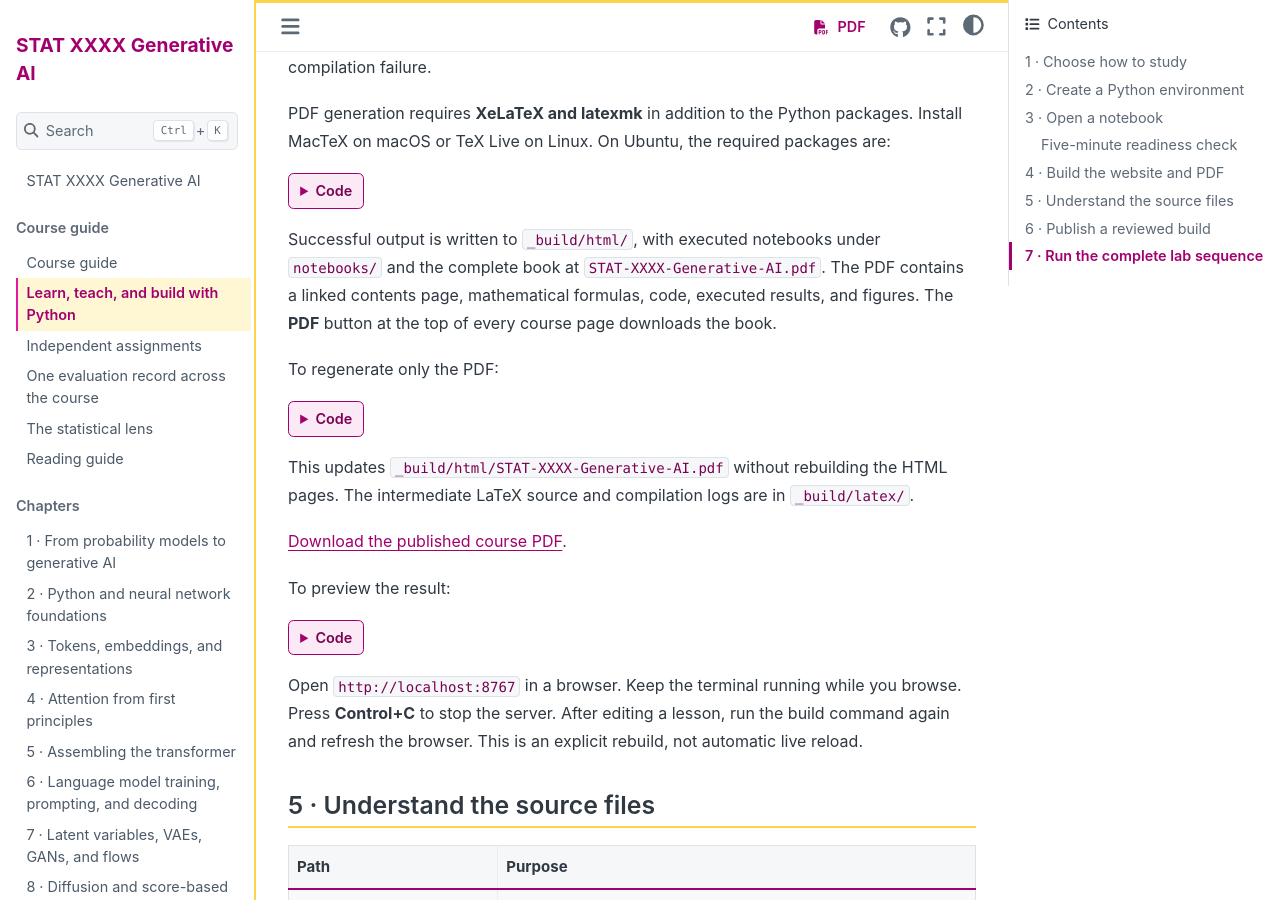
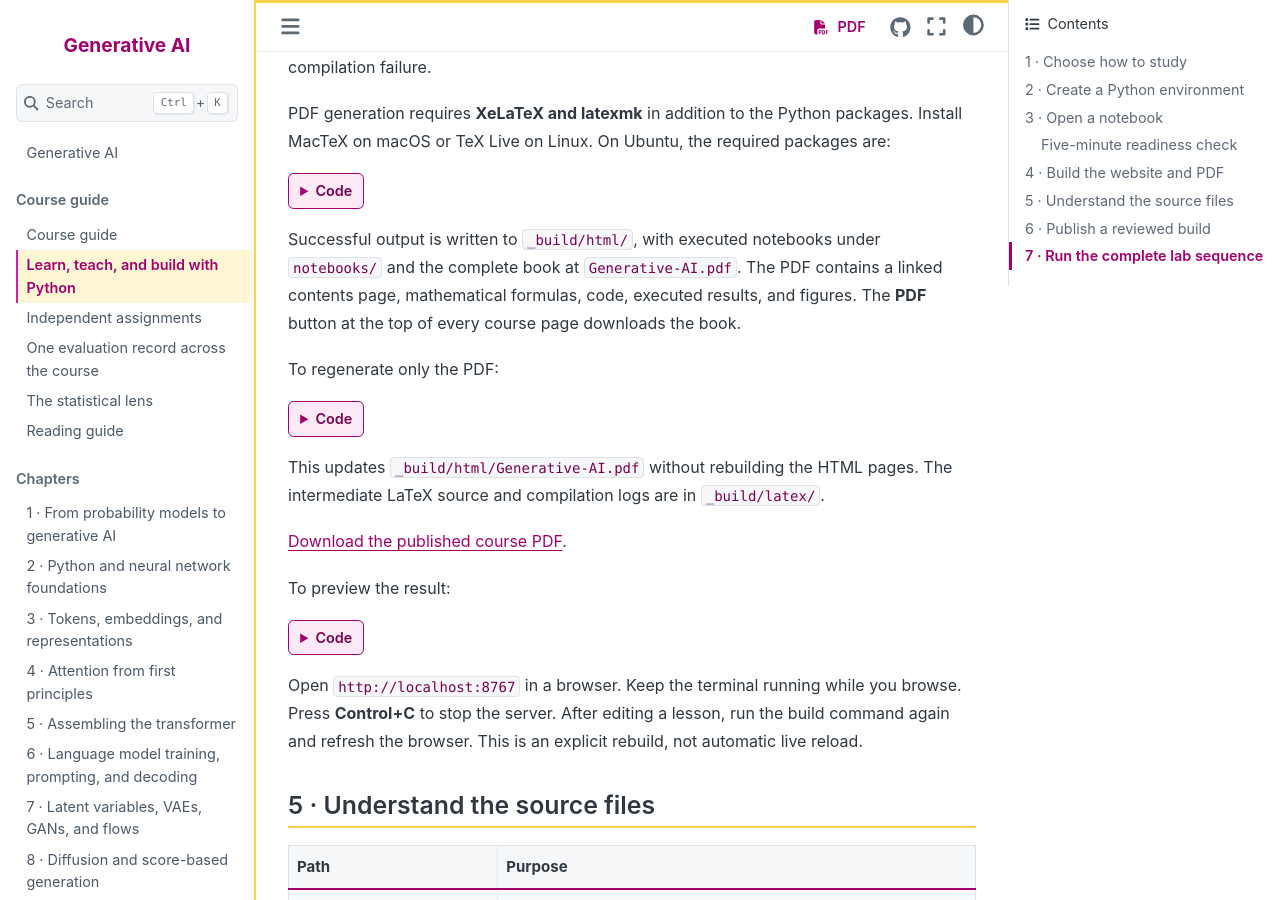
Before and after one commit to chikuang/Teaching-GenAI, a Sphinx documentation site: the page built from docs/python-workflow.md, in a window 1280 px wide and 900 px high, scrolled down 2680 px. Built offline with Sphinx 7.4.7 and the Sphinx Book theme 1.1.4, drawn with Linux system fonts in a browser that asks for light colours; some of the changed text lies outside the part shown.

Commit message:
Use Generative AI as the course and book title

````diff
--- a/docs/_templates/course-pdf-button.html
+++ b/docs/_templates/course-pdf-button.html
@@ -1,5 +1,5 @@
 <a class="btn btn-sm nav-link course-pdf-button"
-   href="{{ pathto(course_pdf, 1) if course_has_pdf else 'https://chikuang.github.io/teaching/genai/STAT-XXXX-Generative-AI.pdf' }}" download
+   href="{{ pathto(course_pdf, 1) if course_has_pdf else 'https://chikuang.github.io/teaching/genai/Generative-AI.pdf' }}" download
    title="Download the complete course PDF" aria-label="Download course PDF">
   <i class="fa-solid fa-file-pdf" aria-hidden="true"></i> <span>PDF</span>
 </a>
--- a/docs/conf.py
+++ b/docs/conf.py
@@ -4,7 +4,7 @@ import sys
 
 sys.path.insert(0, str(Path(__file__).parent / "_ext"))
 
-project = "STAT XXXX Generative AI"
+project = "Generative AI"
 author = "Chi-Kuang Yeh"
 copyright_year = "2026"
 copyright = f"{copyright_year}, {author}"
@@ -28,7 +28,7 @@ templates_path = ["_templates"]
 html_baseurl = "https://chikuang.github.io/teaching/genai/"
 html_context = {
     "default_mode": "auto",
-    "course_pdf": "STAT-XXXX-Generative-AI.pdf",
+    "course_pdf": "Generative-AI.pdf",
     "copyright_year": copyright_year,
     "author_url": "https://chikuang.github.io/",
 }
@@ -48,9 +48,9 @@ html_theme_options = {
     "show_toc_level": 2,
     "navigation_depth": 3,
     "home_page_in_toc": True,
-    "logo": {"text": "STAT XXXX Generative AI"},
+    "logo": {"text": project},
     "footer_content_items": ["copyright.html", "last-updated.html", "extra-footer.html"],
-    "extra_footer": "STAT XXXX Generative AI",
+    "extra_footer": project,
 }
 html_show_sourcelink = True
 html_show_sphinx = False
@@ -65,7 +65,7 @@ html_copy_source = True
 
 # The same chapter tree and executed examples form the downloadable course book.
 latex_engine = "xelatex"
-latex_documents = [("index", "STAT-XXXX-Generative-AI.tex", project, author, "manual", True)]
+latex_documents = [("index", "Generative-AI.tex", project, author, "manual", True)]
 latex_show_urls = "footnote"
 latex_show_pagerefs = True
 latex_domain_indices = False
@@ -89,8 +89,8 @@ latex_elements = {
 % Long appendix section names collide with page numbers in Sphinx's default footer.
 \fancypagestyle{normal}{
   \fancyhf{}
-  \fancyhead[R]{\small\sffamily STAT XXXX Generative AI}
-  \fancyfoot[L]{\small\sffamily Teaching GenAI}
+  \fancyhead[R]{\small\sffamily Generative AI}
+  \fancyfoot[L]{\small\sffamily Generative AI}
   \fancyfoot[R]{\small\sffamily\thepage}
   \renewcommand{\headrulewidth}{0.4pt}
   \renewcommand{\footrulewidth}{0.4pt}
--- a/docs/python-workflow.md
+++ b/docs/python-workflow.md
@@ -96,7 +96,7 @@ PDF generation requires **XeLaTeX and latexmk** in addition to the Python packag
 sudo apt-get install latexmk texlive-xetex texlive-latex-extra texlive-fonts-recommended fonts-freefont-otf
 ```
 
-Successful output is written to `_build/html/`, with executed notebooks under `notebooks/` and the complete book at `STAT-XXXX-Generative-AI.pdf`. The PDF contains a linked contents page, mathematical formulas, code, executed results, and figures. The **PDF** button at the top of every course page downloads the book.
+Successful output is written to `_build/html/`, with executed notebooks under `notebooks/` and the complete book at `Generative-AI.pdf`. The PDF contains a linked contents page, mathematical formulas, code, executed results, and figures. The **PDF** button at the top of every course page downloads the book.
 
 To regenerate only the PDF:
 
@@ -104,9 +104,9 @@ To regenerate only the PDF:
 python scripts/build.py --format pdf
 ```
 
-This updates `_build/html/STAT-XXXX-Generative-AI.pdf` without rebuilding the HTML pages. The intermediate LaTeX source and compilation logs are in `_build/latex/`.
+This updates `_build/html/Generative-AI.pdf` without rebuilding the HTML pages. The intermediate LaTeX source and compilation logs are in `_build/latex/`.
 
-[Download the published course PDF](https://chikuang.github.io/teaching/genai/STAT-XXXX-Generative-AI.pdf).
+[Download the published course PDF](https://chikuang.github.io/teaching/genai/Generative-AI.pdf).
 
 To preview the result:
 
````
Also changed, not shown: README.md (+3 -3 lines), docs/chapters/01-probability-to-genai.md (+1 -1 lines), docs/index.md (+1 -1 lines), docs/syllabus.md (+1 -1 lines), 1 other file.
